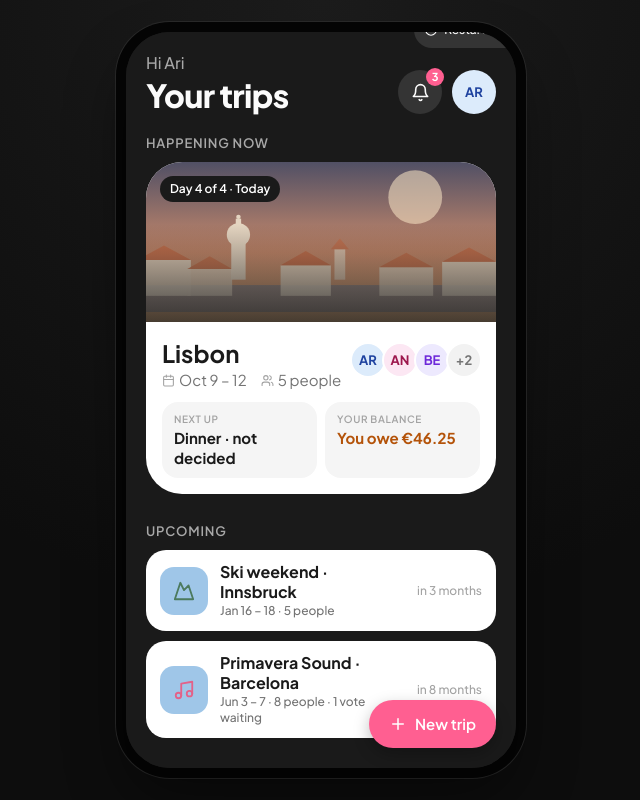
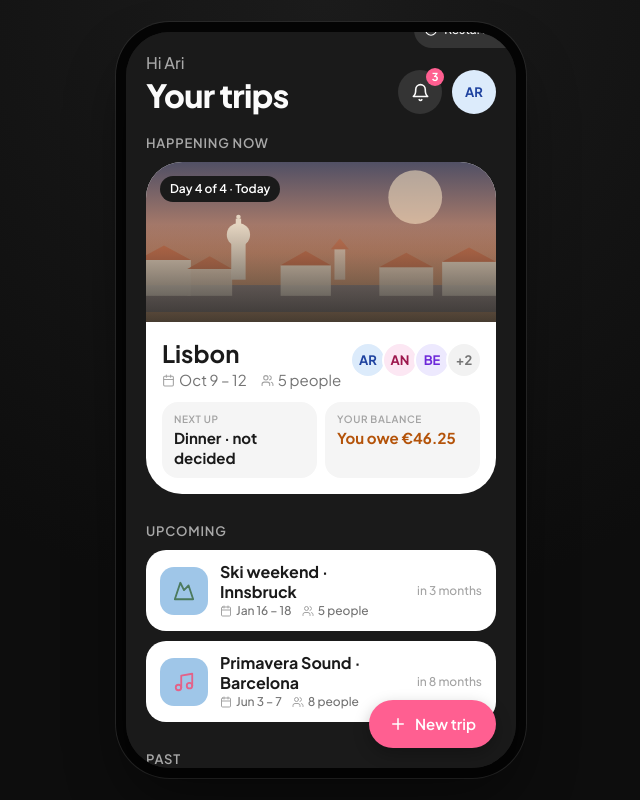
Before and after one commit to marielaluna24/tripup-prototype, a React (Vite) app: page / in a window 1280 px wide. Shown: the whole page, without its empty margins (319-959 px from the left). Built offline with nearby package versions, Linux system fonts and the light colour scheme.

Commit message:
Add calendar/people icons to Upcoming trip cards, drop a note
Match the hero card's Calendar/Users icon treatment on the Upcoming
trip rows (Ski weekend, Primavera Sound). Also remove Primavera
Sound's "1 vote waiting" note per request.

```diff
--- a/src/data/trips.ts
+++ b/src/data/trips.ts
@@ -30,7 +30,6 @@ export const OTHER_TRIPS: OtherTrip[] = [
     peopleLabel: "8 people",
     whenLabel: "in 8 months",
     status: "upcoming",
-    note: "1 vote waiting",
   },
   {
     id: "amsterdam",
--- a/src/screens/HomeScreen.module.css
+++ b/src/screens/HomeScreen.module.css
@@ -131,7 +131,17 @@
 .tripArt { width: 48px; height: 48px; border-radius: 14px; flex-shrink: 0; overflow: hidden; }
 .tripInfo { flex: 1; min-width: 0; }
 .tripName { font: 700 16px/20px var(--font); color: #1A1A1A; }
-.tripMeta { font: var(--text-caption); color: var(--text-on-card-muted); margin-top: 1px; }
+.tripMeta {
+  display: flex;
+  align-items: center;
+  flex-wrap: wrap;
+  gap: 10px;
+  font: var(--text-caption);
+  color: var(--text-on-card-muted);
+  margin-top: 1px;
+}
+.tripMetaItem { display: inline-flex; align-items: center; gap: 4px; }
+.tripMetaItem svg { flex-shrink: 0; color: var(--text-on-card-subtle); }
 .tripWhen { font: var(--text-caption); color: var(--text-on-card-subtle); flex-shrink: 0; text-align: right; }
 
 .newTripFloat {
--- a/src/screens/HomeScreen.tsx
+++ b/src/screens/HomeScreen.tsx
@@ -131,8 +131,15 @@ export function HomeScreen() {
                   {trip.destination ? ` · ${trip.destination}` : ""}
                 </div>
                 <div className={styles.tripMeta}>
-                  {trip.dateRange} · {trip.peopleLabel}
-                  {trip.note ? ` · ${trip.note}` : ""}
+                  <span className={styles.tripMetaItem}>
+                    <Calendar size={12} aria-hidden="true" />
+                    {trip.dateRange}
+                  </span>
+                  <span className={styles.tripMetaItem}>
+                    <Users size={12} aria-hidden="true" />
+                    {trip.peopleLabel}
+                  </span>
+                  {trip.note && <span className={styles.tripMetaItem}>{trip.note}</span>}
                 </div>
               </div>
               <div className={styles.tripWhen}>{trip.whenLabel}</div>
```
